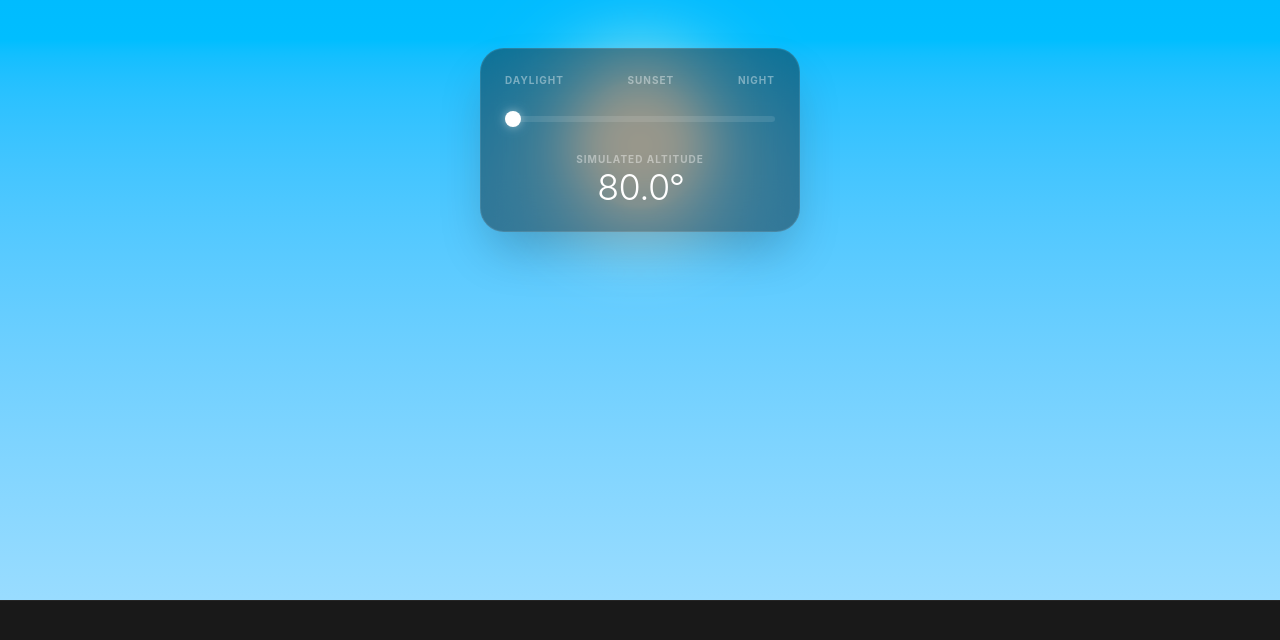
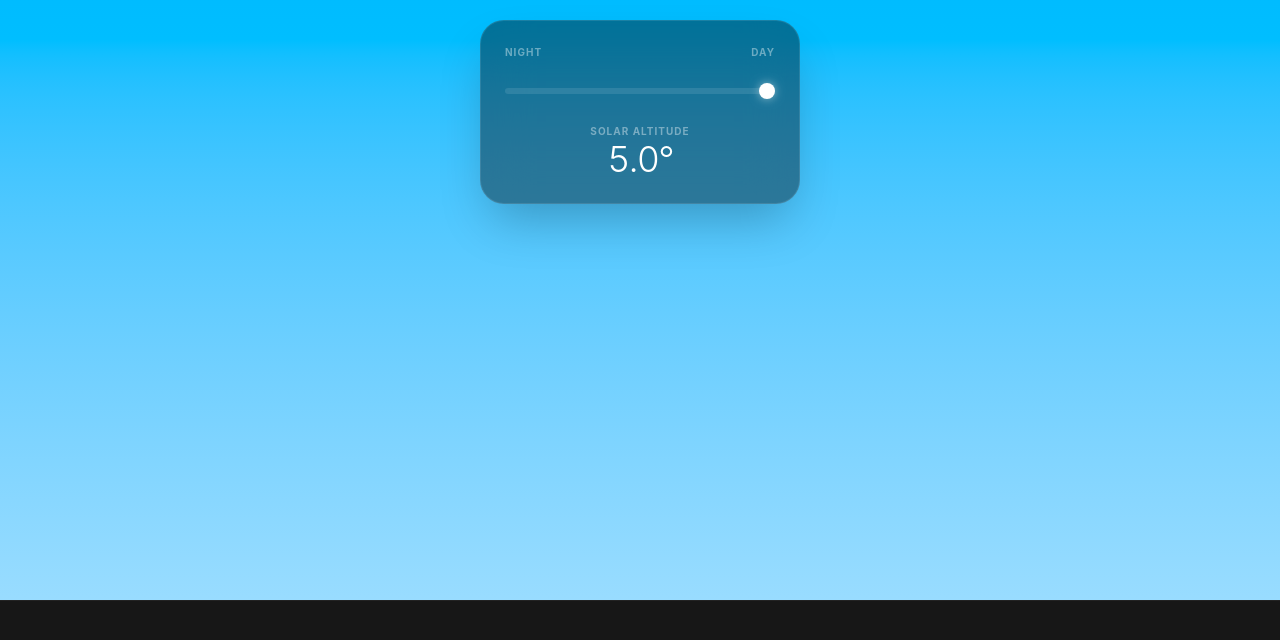
Before and after one commit to PijarAdiluhung/hilal-simulation, a Vue app: page / in a window 1280 px wide. Shown: the top 640 px of the page. Built offline with nearby package versions, Linux system fonts and the light colour scheme.

Commit message:
finalized sky moon sun logix with slider

```diff
--- a/src/views/SimView.vue
+++ b/src/views/SimView.vue
@@ -1,73 +1,103 @@
 <script setup>
 import { ref, computed } from 'vue'
 
-const solarProgress = ref(0) // 0 to 110
+const solarProgress = ref(5) // Starting a bit above the sunset start
 
-// Variables for the Hilal
-const ELONGATION_GAP = 30
-const MOON_SIZE = 1.2
+// Constants for positioning
+const ELONGATION_GAP = 3
+const sunSize = ref(50)
+const moonScale = ref(0.8)
 
-const sunY = computed(() => 10 + solarProgress.value * 1)
-const moonY = computed(() => sunY.value - ELONGATION_GAP)
+const getPosition = (altitude) => {
+  const horizonY = 72 // The horizon line percentage
+  // Each degree now moves the sun more significantly to account for the smaller range
+  return horizonY - altitude * 20
+}
+
+const sunY = computed(() => getPosition(solarProgress.value))
+const moonY = computed(() => getPosition(solarProgress.value + ELONGATION_GAP))
 
 // SKY LOGIC
-const dayOpacity = computed(() => (solarProgress.value < 30 ? 1 : 0))
-const sunsetOpacity = computed(() => {
-  if (solarProgress.value <= 25) return 0
-  if (solarProgress.value <= 70) return 1 // Peak sunset brightness
-
-  // As it moves from 70 to 100, calculate a value from 1 down to 0
-  // Formula: 1 - (progress - start) / (end - start)
-  const fadeOut = 1 - (solarProgress.value - 55) / (100 - 55)
-  return Math.max(0, fadeOut)
-})
-const nightOpacity = computed(() => (solarProgress.value >= 70 ? 1 : 0))
-
-// MOON VISIBILITY LOGIC
-const moonOpacity = computed(() => {
-  // Start appearing early but very faint, then ramp up as Sun sets
-  if (solarProgress.value < 40) return 0.05
-  if (solarProgress.value < 90) return 0.05 + (solarProgress.value - 70) * 0.01
-  return 0.5 // Max visibility after sunset
+const dayOpacity = computed(() => {
+  // Day sky fades out as we approach the 0.25° mark
+  if (solarProgress.value > 0.5) return 1
+  return Math.max(0, (solarProgress.value + 0.25) / 0.75)
 })
 
-const groundBrightness = computed(() => `brightness(${Math.max(110 - solarProgress.value, 15)}%)`)
+const sunsetOpacity = computed(() => {
+  const alt = solarProgress.value
+
+  // Start fading in sunset colors earlier (e.g., 5°) so it's not a jump
+  if (alt > 5) return 0
+  if (alt > 0.25) return (5 - alt) / 4.75
+
+  // Peak intensity right at the horizon window
+  if (alt <= 0.25 && alt >= -0.25) return 1
+
+  // Fade out into deep night after the sun is fully down
+  if (alt > -5) return (alt + 5) / 4.75
+  return 0
+})
+
+const nightOpacity = computed(() => {
+  // Night sky fully takes over once sun disk is down (-0.25°)
+  if (solarProgress.value < -0.25) return 1
+  if (solarProgress.value < 0.5) return 1 - (solarProgress.value + 0.25) / 0.75
+  return 0
+})
+
+// MOON VISIBILITY
+const moonOpacity = computed(() => {
+  if (solarProgress.value > -1) return 0
+  const visibility = Math.abs(solarProgress.value - -1) * 0.1
+  return Math.min(visibility, 0.8)
+})
+
+const groundBrightness = computed(() => {
+  // Ground darkens as the sun crosses the -0.25° threshold
+  const brightness = solarProgress.value > -0.25 ? 100 : 15
+  return `brightness(${Math.max(brightness, 15)}%)`
+})
 </script>
 
 <template>
   <div class="relative w-full h-screen overflow-hidden flex flex-col font-sans select-none">
-    <!-- 1. Night Sky (Base Layer) -->
+    <!-- Day Sky -->
+    <div
+      class="absolute inset-0 bg-linear-to-b from-sky-400 to-sky-200 transition-opacity duration-1000"
+      :style="{ opacity: dayOpacity }"
+    ></div>
+
+    <!-- Night Sky -->
     <div
       class="absolute inset-0 bg-linear-to-t from-indigo-950 to-black transition-opacity duration-1000"
       :style="{ opacity: nightOpacity }"
     ></div>
 
-    <!-- 2. Sunset Sky (Middle Layer) -->
+    <!-- Sunset Sky (Changing Layer) -->
     <div
       class="absolute inset-0 bg-linear-to-b from-orange-500 via-rose-400 to-amber-200 transition-opacity duration-1000"
       :style="{ opacity: sunsetOpacity }"
     ></div>
 
-    <!-- 3. Day Sky (Top Layer) -->
-    <div
-      class="absolute inset-0 bg-linear-to-b from-sky-400 to-sky-200 transition-opacity duration-1000"
-      :style="{ opacity: dayOpacity }"
-    ></div>
-
     <div>
       <!-- Sun -->
       <div
-        class="absolute left-1/2 -translate-x-1/2 w-32 h-32 rounded-full bg-yellow-50 blur-[2px] shadow-[0_0_80px_30px_rgba(255,252,231,0.7)]"
-        :style="{ top: sunY + '%' }"
+        class="absolute left-1/2 -translate-x-1/2 rounded-full bg-yellow-50 blur-[1px] shadow-[0_0_60px_20px_rgba(255,252,231,0.5)] transition-all duration-300"
+        :style="{
+          top: sunY + '%',
+          width: sunSize + 'px',
+          height: sunSize + 'px',
+        }"
       ></div>
 
-      <!-- The Crescent  -->
+      <!-- The Crescent -->
       <div
         class="absolute left-1/2 transition-all duration-300"
         :style="{
           top: moonY + '%',
           opacity: moonOpacity,
-          transform: `translateX(-90px) scale(${MOON_SIZE}) rotate(79deg)`,
+          transform: `translateX(-90px) scale(${moonScale}) rotate(65deg)`,
         }"
       >
         <div class="relative w-20 h-20">
@@ -87,31 +117,31 @@ const groundBrightness = computed(() => `brightness(${Math.max(110 - solarProgre
 
     <!-- Interface -->
     <div
-      class="absolute top-12 left-1/2 -translate-x-1/2 z-20 w-80 bg-black/40 backdrop-blur-xl p-6 rounded-3xl border border-white/10 shadow-2xl"
+      class="absolute top-5 left-1/2 -translate-x-1/2 z-20 w-80 bg-black/40 backdrop-blur-xl p-6 rounded-3xl border border-white/10 shadow-2xl"
     >
       <div
         class="flex justify-between text-white/40 text-[10px] mb-4 font-bold tracking-widest uppercase"
       >
-        <span>Daylight</span>
-        <span>Sunset</span>
         <span>Night</span>
+        <span>Day</span>
       </div>
 
       <input
-        v-model="solarProgress"
+        v-model.number="solarProgress"
         type="range"
-        min="0"
-        max="110"
+        min="-7"
+        max="5"
         step="0.1"
         class="w-full h-1.5 bg-white/10 rounded-full appearance-none cursor-pointer accent-white"
       />
 
+      <!-- Update the text display -->
       <div class="mt-6 flex flex-col items-center">
         <span class="text-[10px] text-white/40 font-bold tracking-widest uppercase"
-          >Simulated Altitude</span
+          >Solar Altitude</span
         >
         <span class="text-white font-light text-4xl tracking-tighter tabular-nums">
-          {{ (80 - solarProgress).toFixed(1) }}°
+          {{ solarProgress.toFixed(1) }}°
         </span>
       </div>
     </div>
```
